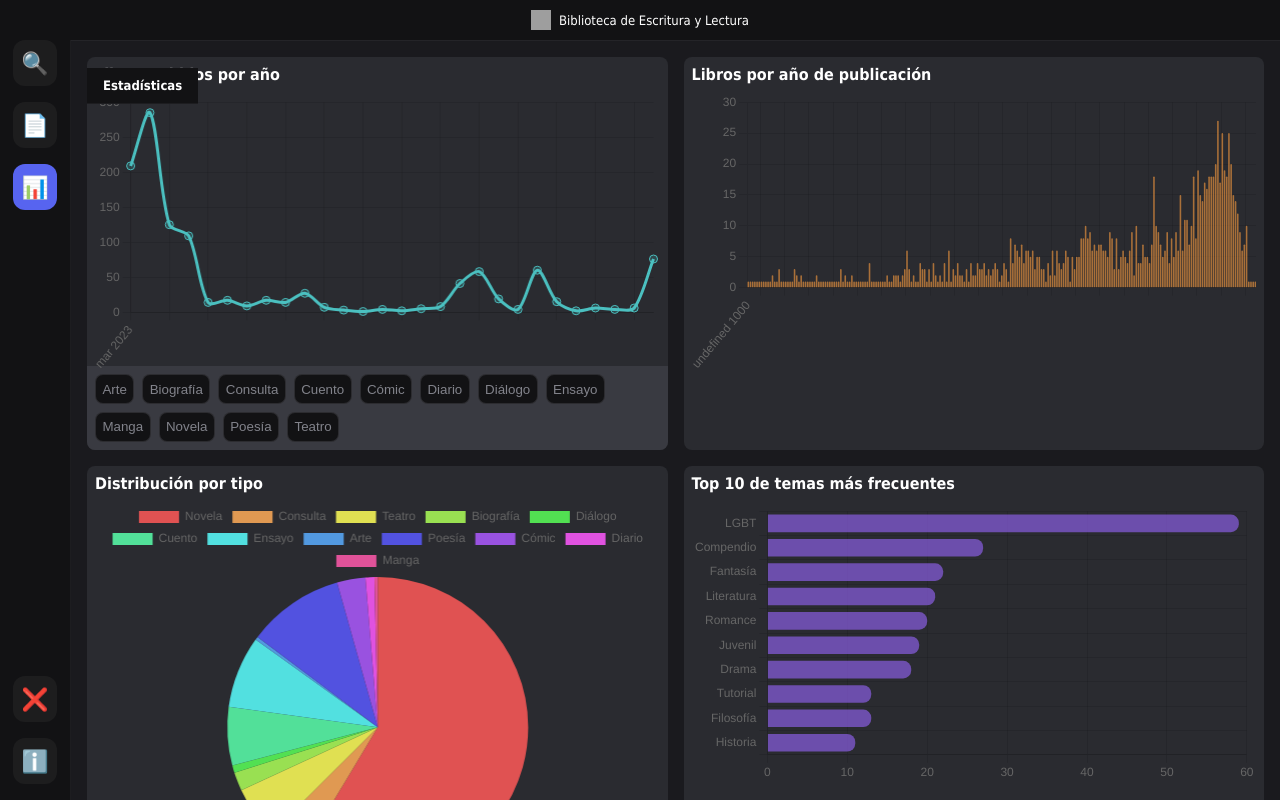
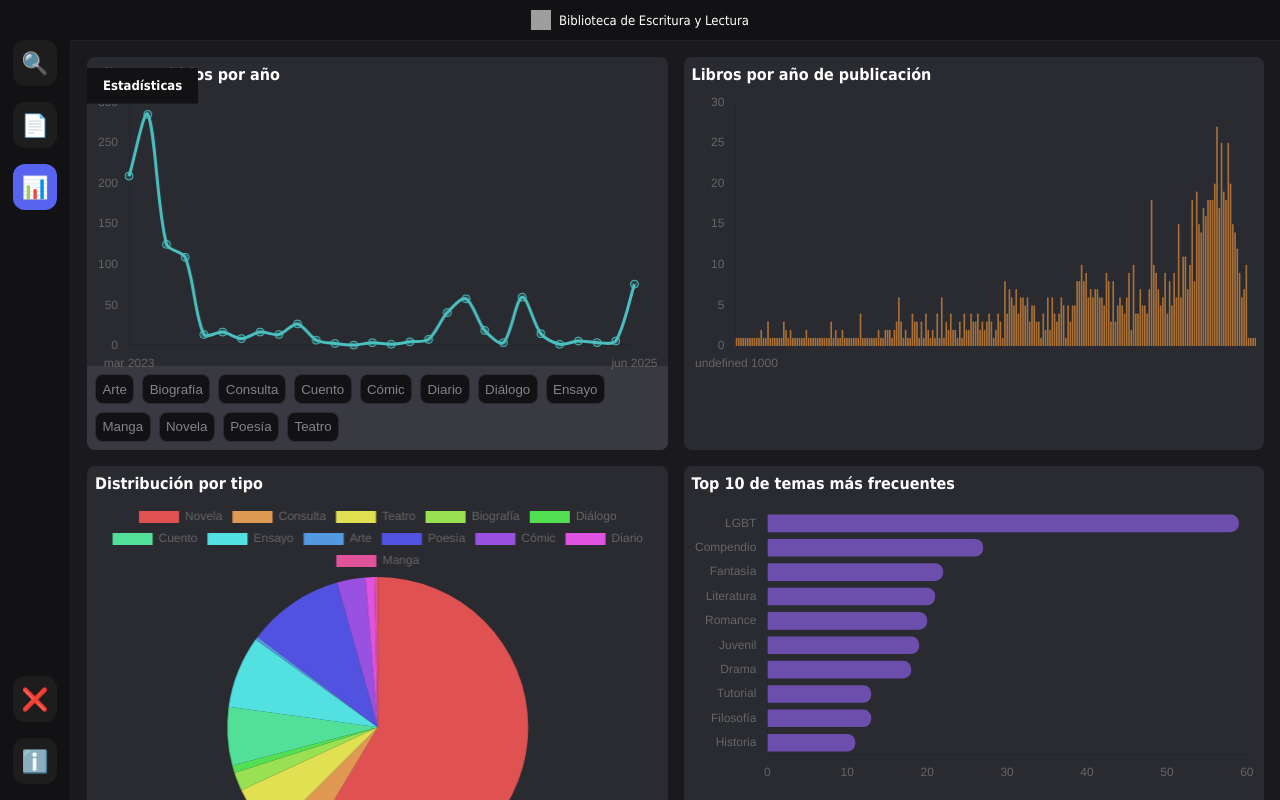
Before and after one commit to EscrituraYLectura/biblioteca, a Next.js app: page /estadisticas in a window 1280 px wide. Built offline with nearby package versions, Linux system fonts and the light colour scheme; grey boxes are pictures that could not be loaded; a web font is replaced by a local one.

Commit message:
Hide background table lines

```diff
--- a/components/GenerateGraphics.tsx
+++ b/components/GenerateGraphics.tsx
@@ -116,6 +116,7 @@ const crearOpciones = (etiquetas: string[]) => ({
     },
     scales: {
         x: {
+            grid: { display: false },
             ticks: {
                 callback: function (_val: any, index: number) {
                     const label = etiquetas[index];
@@ -126,9 +127,12 @@ const crearOpciones = (etiquetas: string[]) => ({
                     }
                     return '';
                 },
+                maxRotation: 0,
+                minRotation: 0,
             },
         },
         y: {
+            grid: { display: false },
             beginAtZero: true,
             ticks: {
                 precision: 0,
@@ -145,11 +149,15 @@ const opcionesTemas = {
     },
     scales: {
         x: {
-          beginAtZero: true,
-          ticks: {
+            grid: { display: false },
+            beginAtZero: true,
+            ticks: {
                 precision: 0,
-          },
+            },
         },
+        y: {
+            grid: { display: false },
+        }
     },
 };
 
```
